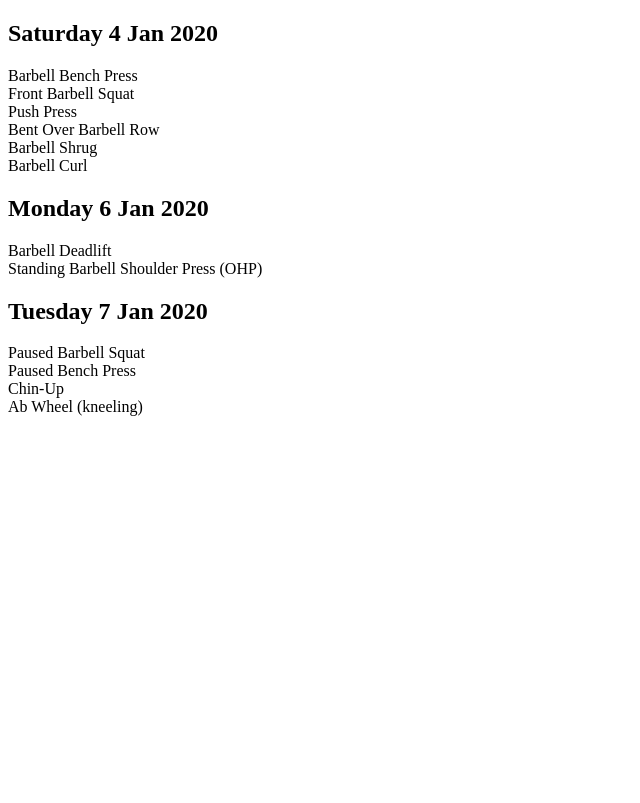
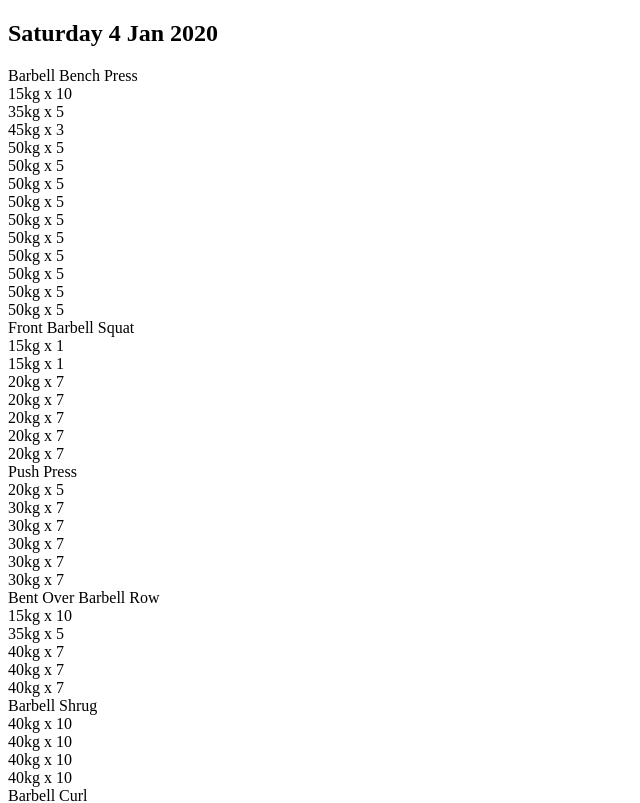
Before and after one commit to oncsp85/fitoclone, a React (Create React App) app: page / in a window 1280 px wide. Shown: the top 803 px of the page, without its empty margins (0-640 px from the left). Built offline with nearby package versions, Linux system fonts and the light colour scheme.

Commit message:
rendering basic set info for each set in an exercise

```diff
--- a/src/Components/WorkoutView/Exercise.js
+++ b/src/Components/WorkoutView/Exercise.js
@@ -1,4 +1,5 @@
 import React from 'react';
+import Set from './Set';
 
 const Exercise = ({ currentExercise }) => {
   if (!currentExercise)
@@ -6,6 +7,11 @@ const Exercise = ({ currentExercise }) => {
   return (
     <div className="exercise">
       { currentExercise.name }
+      {
+        currentExercise.sets.map(set =>
+          <Set key={ set.set_id } currentSet={ set } />
+        )
+      }
     </div>
   );
 };
--- /dev/null
+++ b/src/Components/WorkoutView/Set.js
@@ -0,0 +1,17 @@
+import React from 'react';
+
+const Set = ({ currentSet }) => {
+  if (!currentSet)
+    return null;
+  const weight = currentSet.weight;
+  return (
+    <div className="set">
+      {
+        weight ?
+          `${weight.value}${weight.unit} x ${currentSet.reps}` : null
+      }
+    </div>
+  );
+};
+
+export default Set;
```
